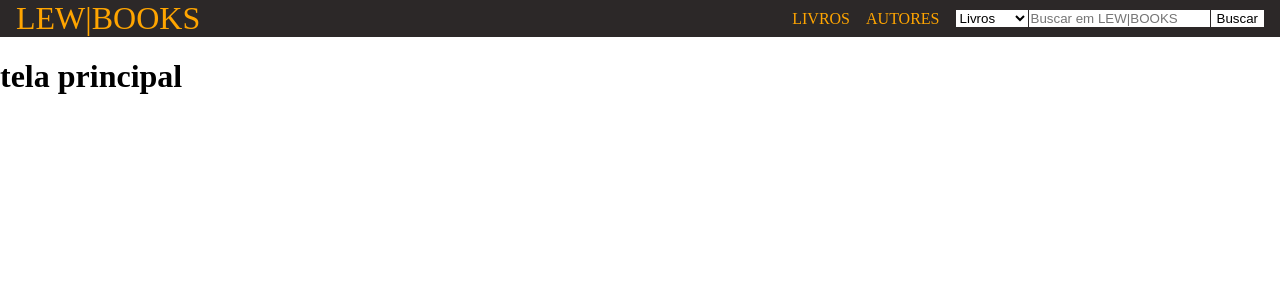
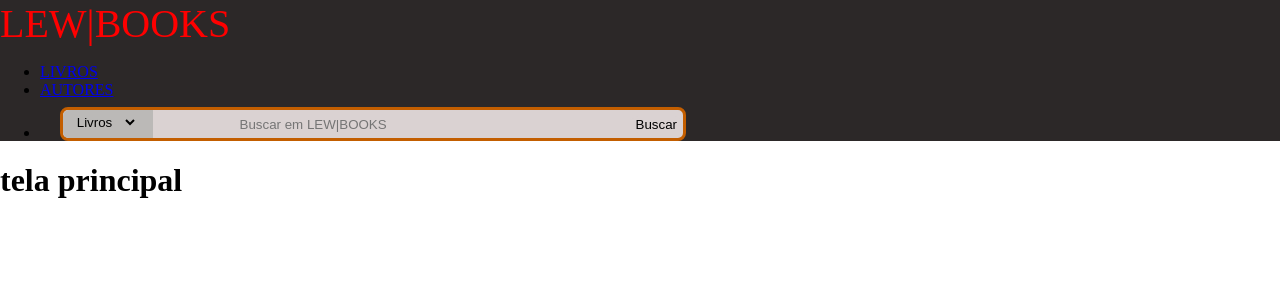
Before and after one commit to PoweredTable/sa-project, a React (Vite) app in the folder client/: page / in a window 1280 px wide. Shown: the top 300 px of the page. Built offline with nearby package versions, Linux system fonts and the light colour scheme.

Commit message:
styles: add navbar and searchbar styles

```diff
--- a/client/src/components/Navbar.css
+++ b/client/src/components/Navbar.css
@@ -1,28 +1,44 @@
 .nav {
-    background-color: rgb(44, 40, 40);
-    color: orange;
-    display: flex;
-    align-items: center;
-    justify-content:space-between;
-    box-sizing: border-box;
-    gap: 2rem;
-    padding: 0 1rem;
+    background-color: #2c2828;
+
 }
 
-.nav a {
-    color: inherit;
+.site-title{
+    font-size: 40px;
     text-decoration: none;
-    display: flex;
-    height: 100%;
-}
-.site-title{
-    font-size: 2rem;
+    color: rgb(255, 0, 0);
+
 }
 
-.nav ul {
-    padding: 0;
-    margin: 0;
-    list-style: none;
-    gap: 1rem;
+.align{
     display: flex;
+    flex-direction: row;
+    color: orange;
+
 }
+
+.navBarUP{
+    padding-top: 10px;
+    padding-bottom: 10px;
+    margin-left:10px;
+}
+.navBarDown{
+    font-size: 18px;
+    font-family: Arial, Helvetica, sans-serif;
+    background-color: #111111;
+    display: flex;
+    flex-direction: row;
+    text-decoration: none;
+    justify-content: center;
+    text-align: center;
+    background-image: linear-gradient(to bottom, #000000,#101010);
+    opacity: 76%;
+    padding: 2px;
+    padding-bottom: 2px;
+}
+.navBarDown a{
+    padding: none;
+    text-decoration: none;
+    color: #BEB8B8;
+    margin: 5px;
+}
--- a/client/src/components/Searchbar.css
+++ b/client/src/components/Searchbar.css
@@ -1,22 +1,68 @@
-.search-bar{
-    display: flex;
-    align-items: center;
-    background-color: inherit;
-    gap: 1px;
+.search-bar {
+  display: flex;
+  align-items: center;
+  align-content: space-between;
+  background-color: inherit;
+  justify-content: space-between;
+  border-radius: 8px;
+  background: #dad2d2;
+  border: 3px #C35E00 solid;
+  width: 50%;
+  margin-left: 20px;
+  height: 28px;
+  margin-top: 8px;
+
 }
 
-.search-left,
-.search-middle,
-.search-right {
-  flex: 1;
-  display: flex;
-  align-items: center;
-}
+
 
 select,
 input[type="text"],
 button {
   border: none;
-  border-radius: 0;
-  background-color: #ffffff;
+  border-radius: 0px;
+  background-color: #dad2d2;
 }
+
+/*Style filtros searchBar*/
+.search-left {
+  align-items: center;
+  background: #bbb9b7;
+  float: left;
+  width: 90px;
+  height: 28px;
+  border-top-left-radius:6px;
+  border-bottom-left-radius: 6px;
+}
+
+.search-left select {
+  background-color: transparent;
+  float: left;
+  margin-top:4px ;  width: 75px;
+  height: 20p8;
+  ououtline: none;
+ text-align: center;}
+
+/* Style Middle searchBar**/
+.search-right {
+  text-align: left;
+  width: 180px;
+
+  border-top-right-radius:6px;
+  border-bottom-right-radius: 6px;}
+
+/* Style lupa searchBar**/
+.search-right {
+  float: right !important;
+}
+
+.search-right button {
+  border-radius: 16px;
+  float: right !important;
+}
+
+.svgLupa {
+  border-radius: 8px;
+  fill: #C35E00;
+  float: right !important;
+}
```
Also changed, not shown: client/src/components/login.css (added).
